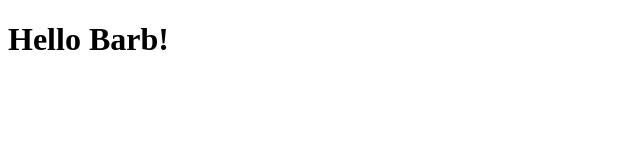
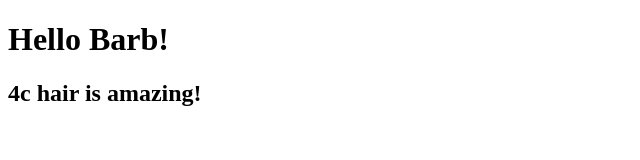
Before and after one commit to BarbMoraa/Dommies-Website, a plain HTML site: page index.html in a window 1280 px wide. Shown: the whole page, without its empty margins (0-640 px from the left). Drawn offline with Linux system fonts and the light colour scheme.

Commit message:
added more HTML

```diff
--- a/index.html
+++ b/index.html
@@ -13,5 +13,9 @@
      Hello Barb!
 
      </h1>
+
+     <h2>
+         4c hair is amazing!
+     </h2>
 </body>
 </html>
```
